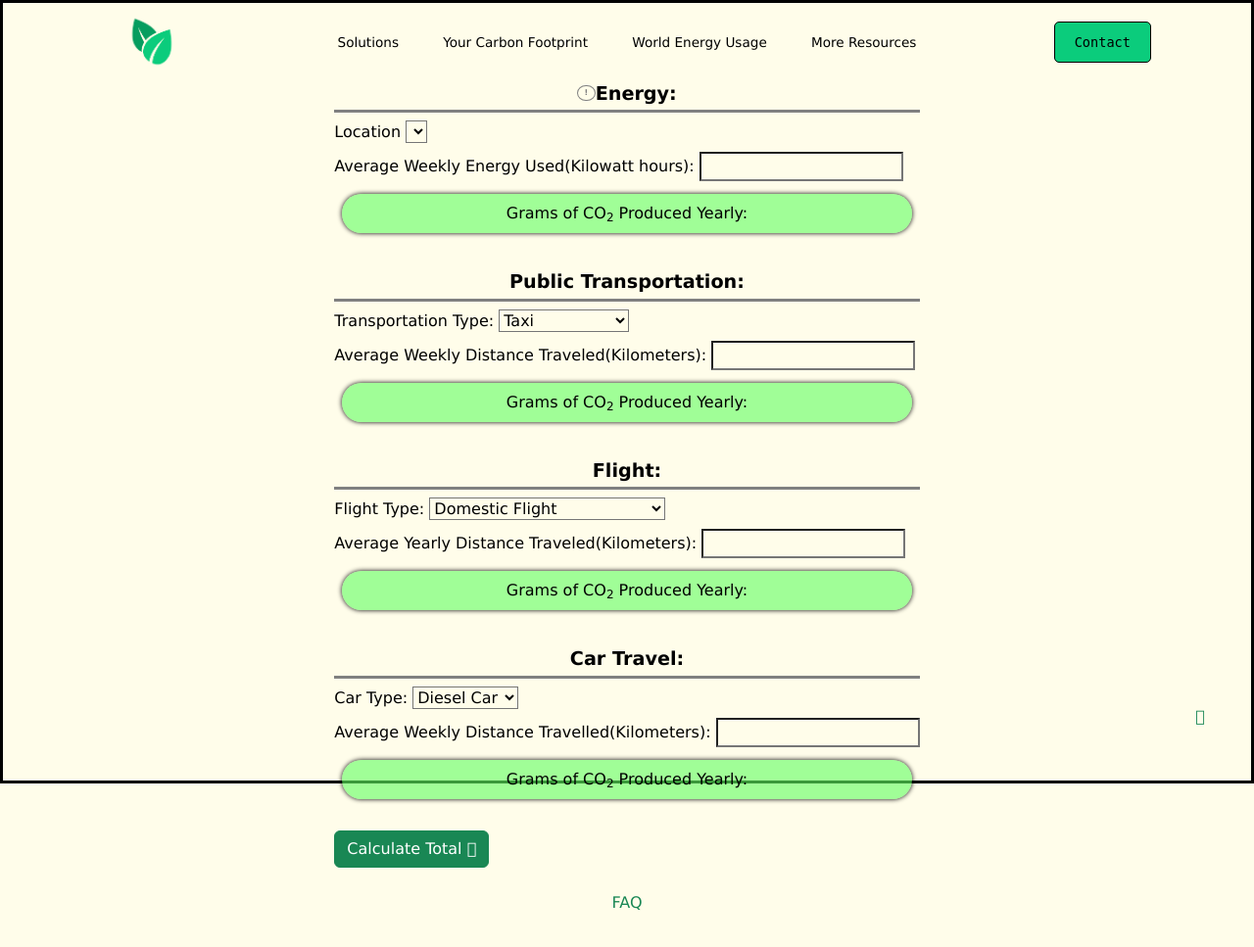
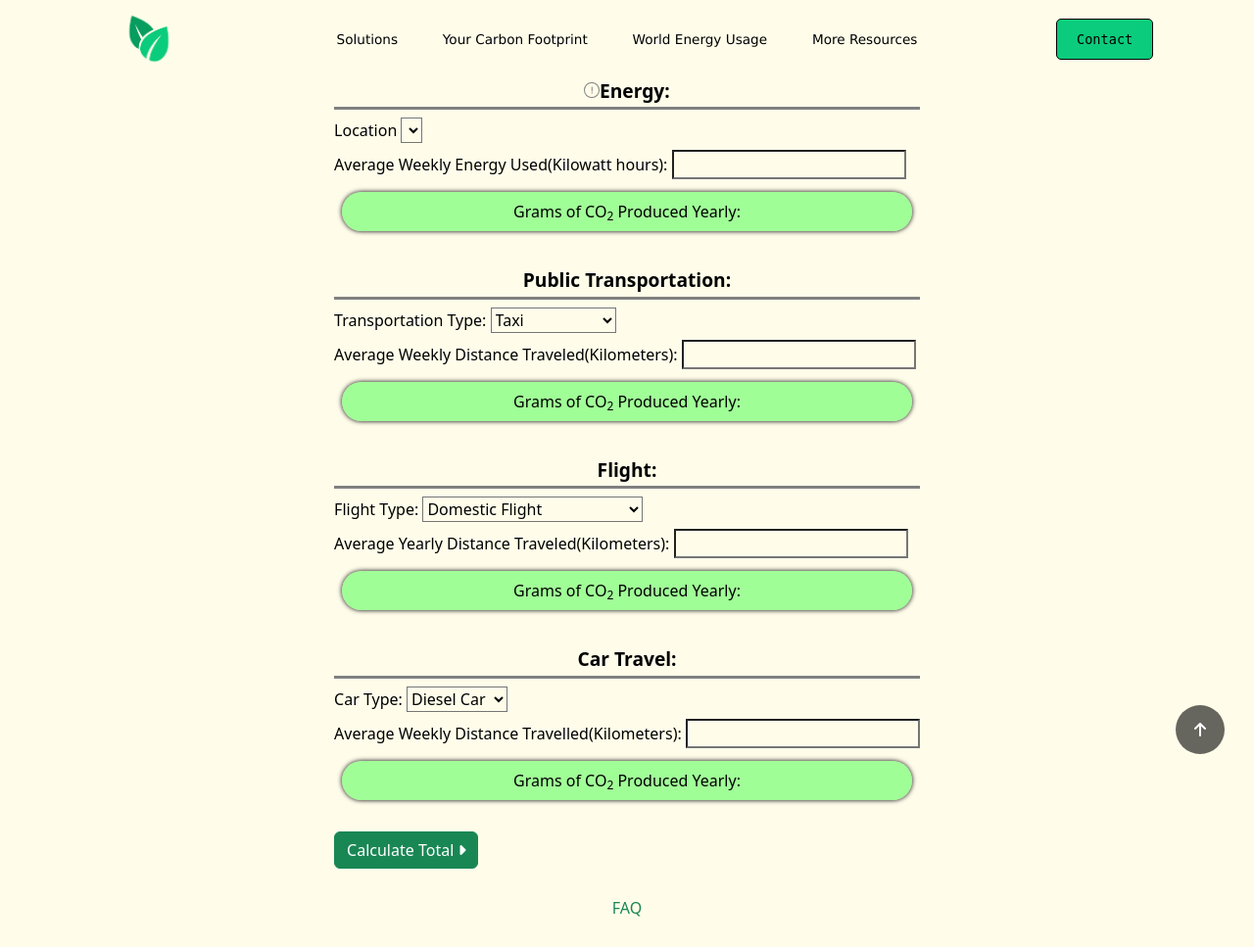
Before and after one commit to mkmkaksl/EarthFirst, a Django app: page /footprint in a window 1280 px wide. Shown: the whole page at 98% size. Before the commit the page ends 930 px from the top, so only its background shows below. Run offline with Django 4.2, Linux system fonts and the light colour scheme; lists and menus that the app fills with data are empty; parts of the project's set-up code (start-up, migrations or seed data) failed here and were passed over; some libraries are stand-ins or nearby versions.

Commit message:
Fixed up button

```diff
--- a/greenClean/static/greenClean/styles.css
+++ b/greenClean/static/greenClean/styles.css
@@ -1,6 +1,5 @@
 
 *, *::before, *::after {
-    font-family: Verdana, Geneva, Tahoma, sans-serif;
     box-sizing: border-box;
     background: none;
 }
@@ -15,6 +14,9 @@
    color: black;
    margin: 0;
    max-width: 100dvw;
+   min-height: 100dvh;
+   display: flex;
+   flex-direction: column;
    overflow-x: hidden;
 }
 
@@ -25,9 +27,7 @@
    justify-content: flex-start;
    flex-direction:column;
    align-items: center;
-   border-style: solid;
    height: 100dvh;
-   font-family: Verdana, Geneva, Tahoma, sans-serif;
 }
 
 
@@ -132,22 +132,6 @@
 }
 
 
-/* Up Button */
-#upBtn {
-   aspect-ratio: 1;
-   width: 50px;
-   position: fixed;
-   bottom: 30px;
-   right: 30px;
-}
-#upBtn button {
-   width: 100%;
-   aspect-ratio: 1;
-   border-radius: 50%;
-   border: none;
-   background-color: rgba(255, 255, 255, 0.8);
-   color: white;
-}
 
 
 /* Home -- Avinav */
@@ -341,9 +325,12 @@
 }
 
 #footer {
-   height: 20vh;
-   width: 100vw;
+   width: 100dvw;
    text-align: center;
+   margin-top: auto;
+   min-height: 5em;
+   display: grid;
+   place-items: center;
 }
 
 #footer > a {
@@ -352,6 +339,24 @@
    margin: 0 auto;
    text-align: center;
 }
+
+/* Up Button */
+#upBtn {
+   aspect-ratio: 1;
+   width: 50px;
+   position: fixed;
+   bottom: 30px;
+   right: 30px;
+}
+#upBtn button {
+   width: 100%;
+   aspect-ratio: 1;
+   border-radius: 50%;
+   border: none;
+   background-color: rgba(0, 0, 0, 0.6) !important;
+   color: white;
+}
+
 
 
 
--- a/greenClean/templates/greenClean/layout.html
+++ b/greenClean/templates/greenClean/layout.html
@@ -83,9 +83,10 @@
 
         <div id="footer">
             <a id="upBtn" href="#top">
-                <i class="fa-solid fa-arrow-up"></i>
+                <button>
+                    <i class="fa-solid fa-arrow-up"></i>
+                </button>
             </a>
-            <br>
             <a>FAQ</a>
         </div>
     </div>
```
